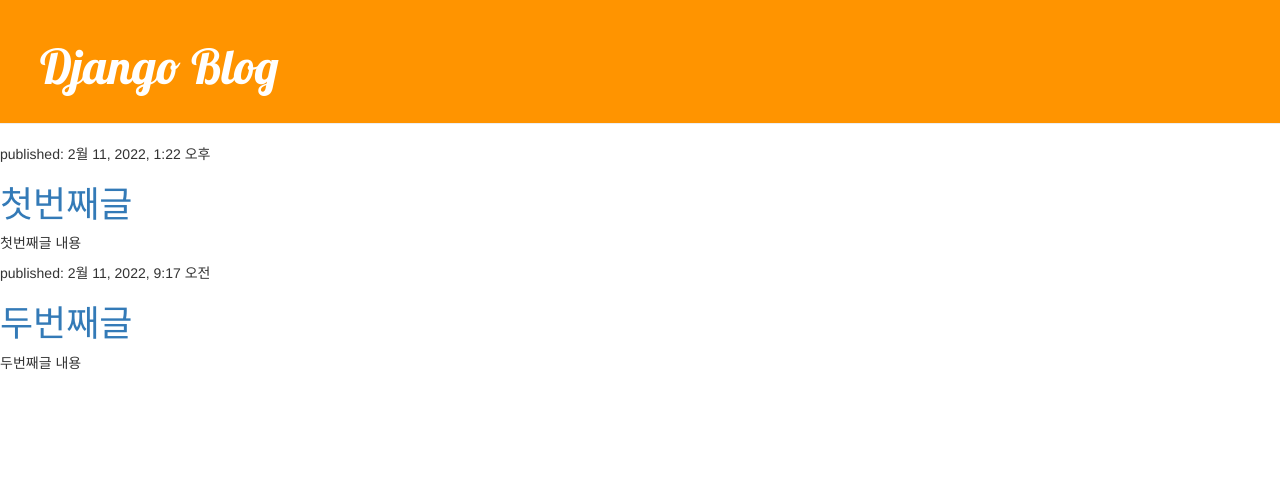
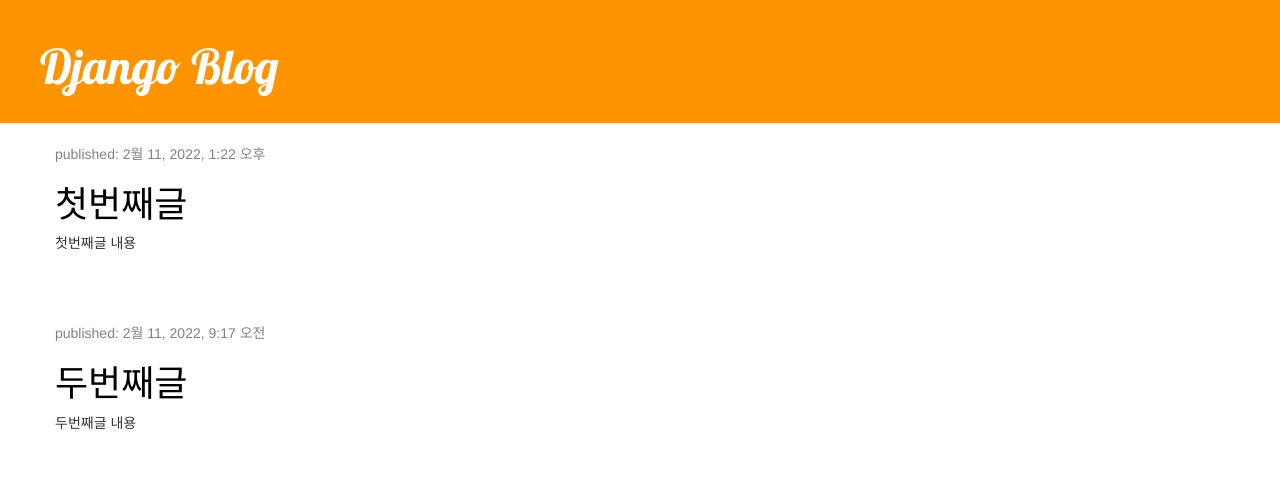
Before and after one commit to yusun31/python_django_blogapp_restframework1, a Django app: page /blog/ in a window 1280 px wide. Shown: the top 502 px of the page. Run offline with Django 3.2, Linux system fonts and the light colour scheme; data comes from the database, SQL or seed files in the repository; some libraries are stand-ins or nearby versions.

Commit message:
html update

```diff
--- a/blog/templates/blog/post_list.html
+++ b/blog/templates/blog/post_list.html
@@ -16,16 +16,22 @@
     <!-- HTML 주석 -->
     {# 파이썬 주석1 #}
     {% comment %} 파이썬 주석2 {% endcomment %}
-
+    <div class="content container">
+        <div class="row">
+            <div class="col-md-8">
                 {% for post in post_list %}
-        <div>
+                    <div class="post">
+                        <div class="date">
                             <p>published: {{ post.published_date }}</p>
+                        </div>
                         <h1><a href="">{{ post.title }}</a></h1>
                         <p>{{ post.text| linebreaksbr }}</p>
                     </div>
                 {% empty %}
                     <p>Blog(글)이 없습니다.</p>
                 {% endfor %}
-
+            </div>
+        </div>
+    </div>
 </body>
 </html>
```
Lines whose indentation alone changed are shown as unchanged.
